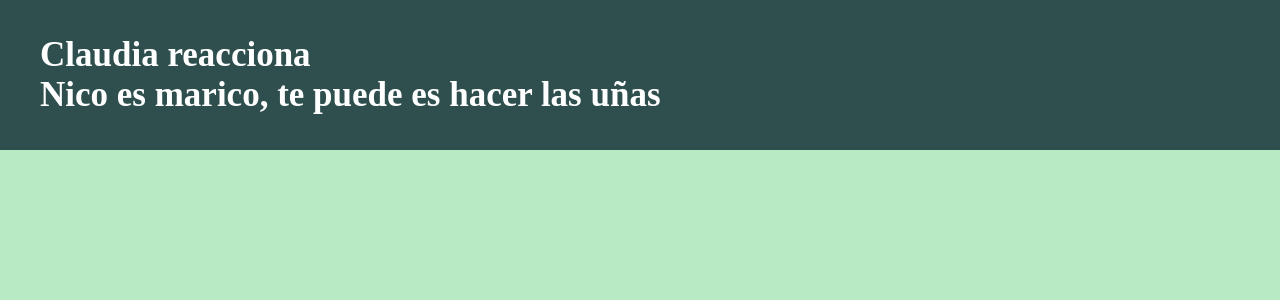
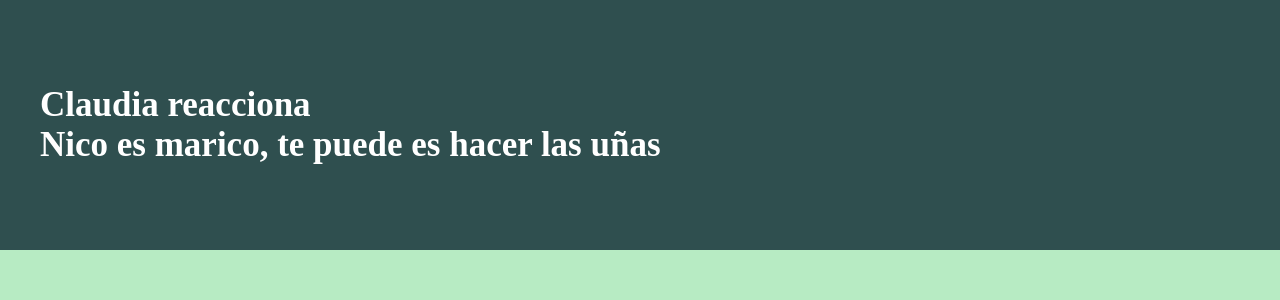
Before and after one commit to Apo24/Apo24, a PHP site: page / in a window 1280 px wide. Shown: the top 300 px of the page. Run offline with PHP 8.4, Linux system fonts and the light colour scheme.

Commit message:
para claudia2

```diff
--- a/style.css
+++ b/style.css
@@ -19,7 +19,7 @@ html {
     color: white;
     background-color: darkslategray;
     width: 100%;
-    height: 150px;
+    height: 250px;
     margin: 0 auto;
     display: flex;
     justify-content: space-between;
```
